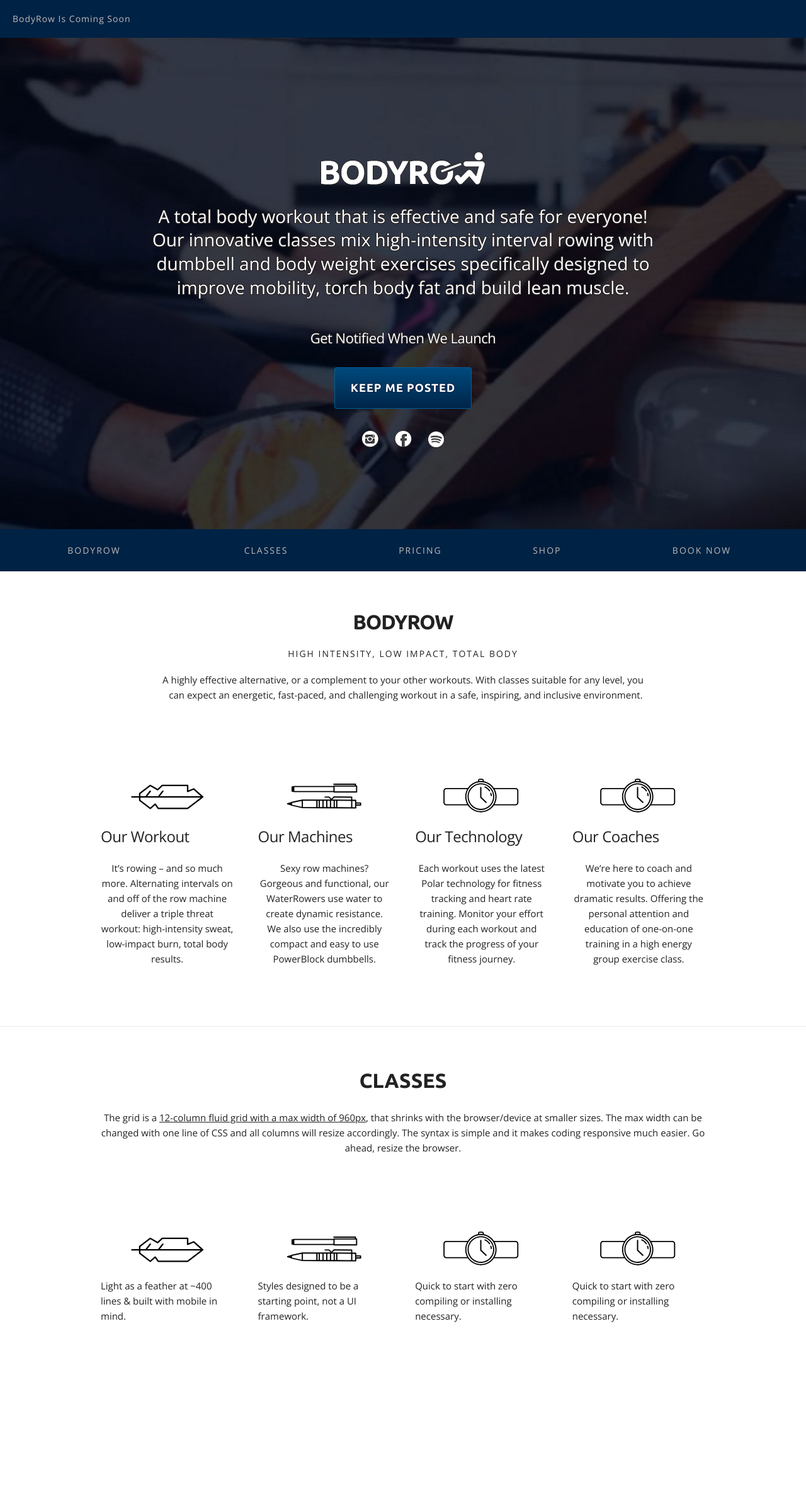
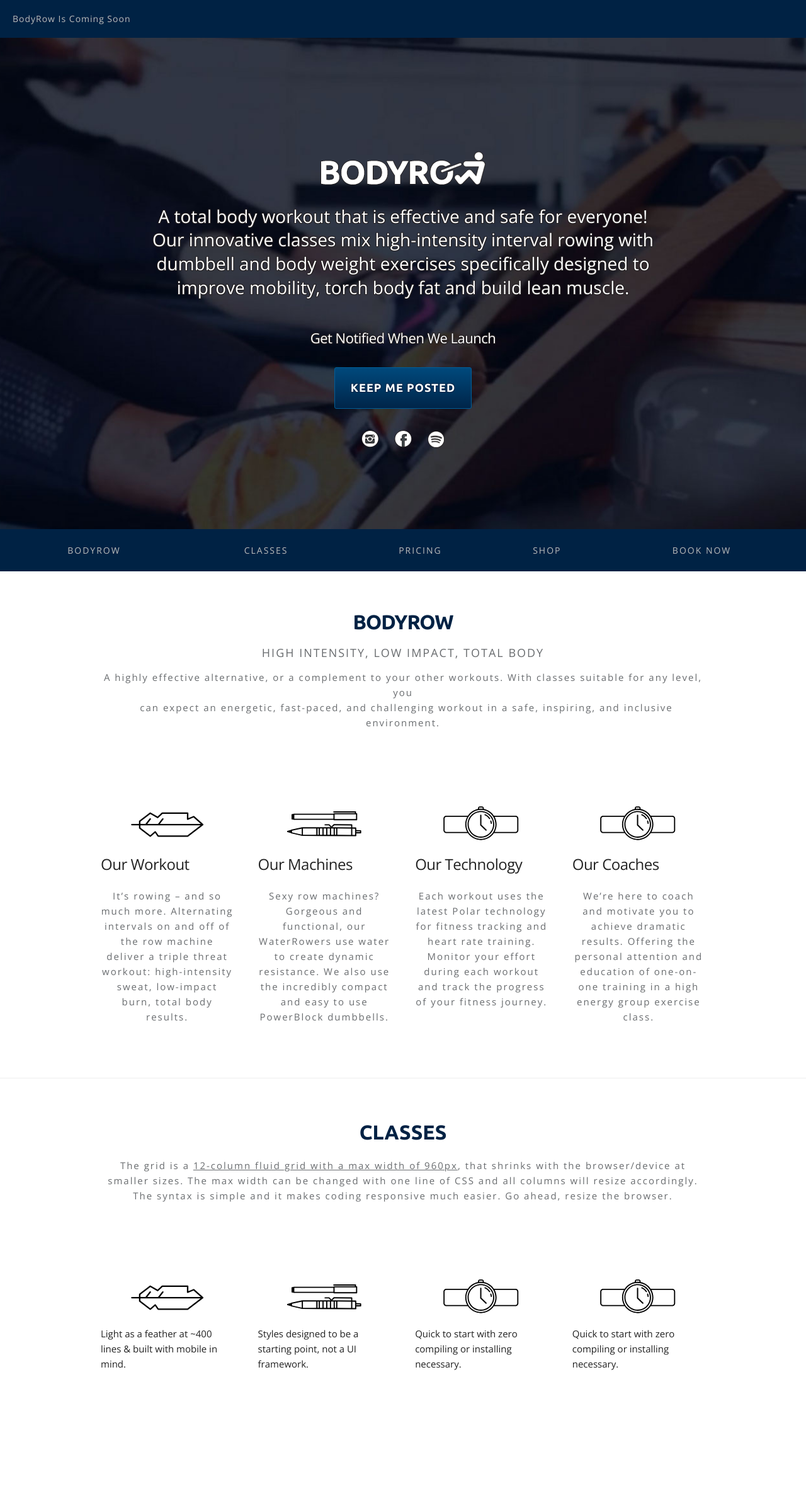
Before and after one commit to ambit/bodyrow, a Jekyll site: the page built from index.html, in a window 1280 px wide. Shown: the whole page at 63% size. Built offline with Jekyll 4.4.1, drawn with Linux system fonts in a browser that asks for light colours; nearby versions of some CDN libraries; before the commit the page ends 2291 px from its top, so only the background shows below that.

Commit message:
text colour

```diff
--- a/css/style.css
+++ b/css/style.css
@@ -66,20 +66,27 @@
   margin-bottom: 0;
 }
 .docs-header {
+  margin-bottom: 1.5rem;
   text-align: center;
   font-size: 32px;
   font-family: 'Ubuntu', sans-serif;
   font-weight: 700;
   text-transform: uppercase;
+  color: #002244;
 }
 .docs-subheader {
+  margin-bottom: 1.5rem;
   text-align: center;
-  font-size: 1.4rem;
+  font-size: 18px;
   letter-spacing: .2rem;
   text-transform: uppercase;
+  color: #696c6f;
 }
 .docs-section p {
+  margin-bottom: 1.5rem;
   text-align: center;
+  letter-spacing: .2rem;
+  color: #696c6f;
 }
 
 .value-img {
```
